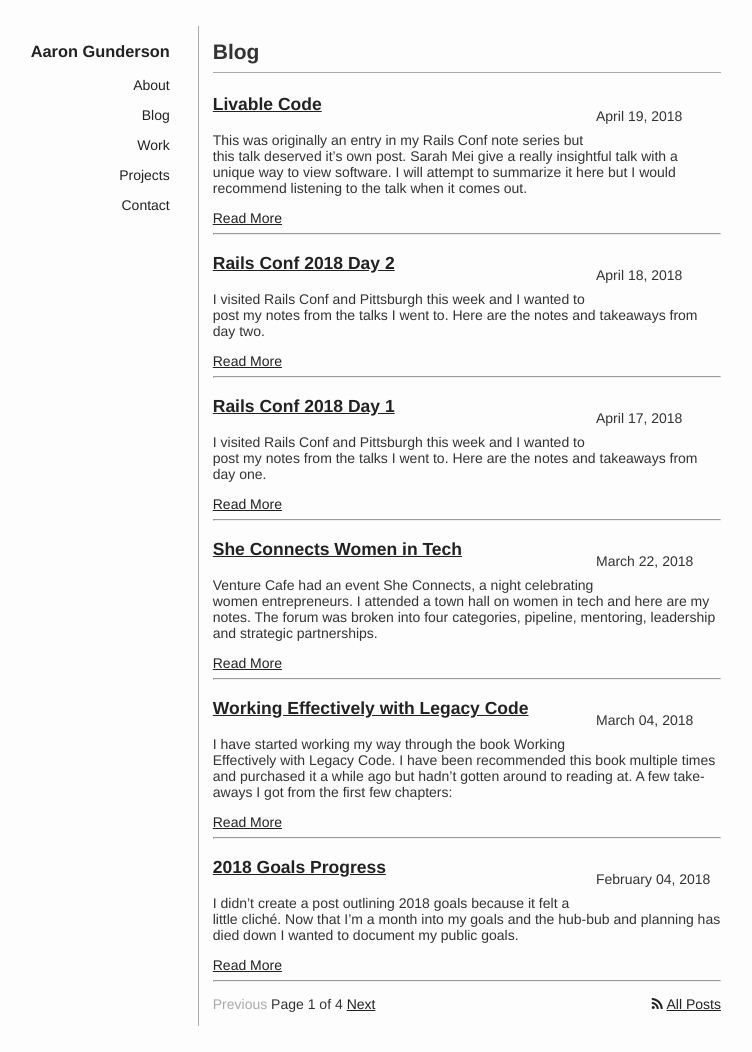
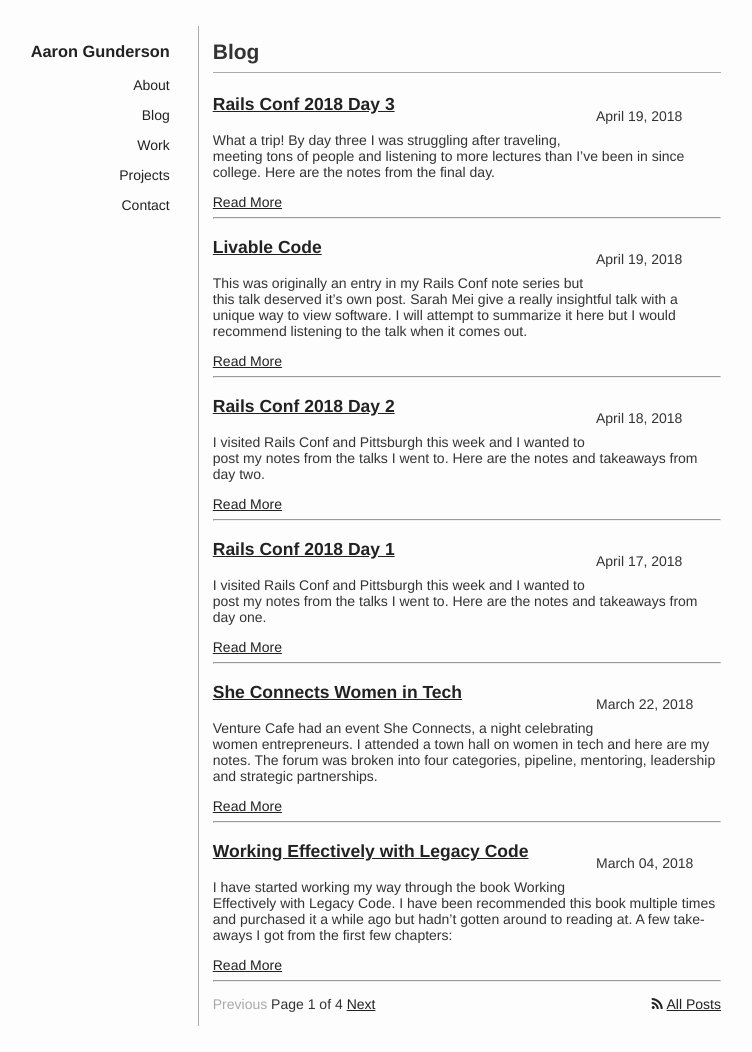
Before and after one commit to agundy/agundy.github.io, a Jekyll site: the page built from blog/index.html, in a window 1280 px wide. Shown: the whole page, without its empty margins (289-1041 px from the left). Built offline with Jekyll 4.4.1, drawn with Linux system fonts in a browser that asks for light colours; the list of posts is cut into pages by our own code; some of the changed lines change nothing that is shown.

Commit message:
Blog Post: Rails Conf Day 3
Fix spacing on she connects

```diff
--- /dev/null
+++ b/_posts/2018-04-19-railsconf-2018-day-3.md
@@ -0,0 +1,152 @@
+---
+layout: post
+title: Rails Conf 2018 Day 3
+tags:
+  - Learning
+  - Conferences
+---
+
+What a trip! By day three I was struggling after traveling, meeting tons of
+people and listening to more lectures than I've been in since college. Here are
+the notes from the final day.
+
+## Keynote: Livable Code
+
+#### Speaker: Sarah Mei
+
+This was one of my favorite talks of the whole conference! A great perspective
+on programming with actionable takeaways. I ended up making it it's own blog
+post here: [Livable Code]({% post_url 2018-04-19-livable-code %}).
+
+### Takeaways
+
+- Think of code as a house, keep it clean and organized but you live in it, so
+  make sure you can live and be happy.
+
+---
+## Putting Rails in a Corner: Understanding Database Isolation
+
+#### Speaker: Emil Ong
+
+### Notes
+
+Database commits have four isolation levels:
+
+1. **Read Uncommited:** no guarantees on reading data that won't be rolled
+   back.
+2. **Read Committed:** read may change during a transaction and will throw a
+   "this changed" warning.
+3. **Repeatable Read:** if an update came through while reading then rolls
+   back.
+4. **Serializable:** Transactions are completely isolated.
+
+Translating these isolation levels to be useful in Rails:
+- ActiveRecord allows setting the isolation level.
+- Read the data you are updating inside a transaction so that the db can throw
+  the changed warnings.
+- Keep assumptions and transactions small.
+- AR Statement Invalid error has a cause field that can be inspected.
+
+---
+
+## Up and Down Again: A Migration's Tale
+
+#### Speaker: Derek Prior
+
+### Notes
+
+Walked through how migrations work under the hood. Rails 5 introduces
+compatibility migrations to ensure running migrations with a new version does
+not produce different results. Even with compatability layer not all migrations
+are reversible or will create the same results. This is best effort and there
+can be migration rot: when migrations that previously worked are no longer
+runnable because they are no longer valid.
+
+Active Record migrations use the adapter pattern to handle the differing
+connections to different databases. Each conecttor knows how to translate
+commands like `add_column` into the SQL statements the database understands.
+When rolling back a migration ActiveRecord will record the steps a migration
+did and reverse them, ie `create_table` -> `drop_table`
+
+### Takeaways
+- Migrations that worked at the time might not be re-runnable.
+- With versioned migrations Rails make migrations easier to run after an
+  upgrade.
+
+---
+## The Intelligence of Instinct
+
+#### Speaker: Emily Freeman
+
+### Notes
+
+Talk was based around the System 1 and System 2 thinking that is described well
+in the book [Thinking Fast and Slow](#). Fear is a natural instinct that is
+system 1 saying "something is wrong!". It's up to us to listen to it. As
+developers we don't face life or death fear but instincts can still be useful.
+Something not sitting right in code or in the system? Check it out. You might
+be on to something. But remember that anxiety and fear are not the same thing.
+
+### Takeaways
+
+- Learn to listen to your instincts a little, they are honed for quick pattern
+  recognition. Why not dig and find if they are right?
+
+---
+##  Don't Settle for Poor Names (or for Poor Design)
+
+#### Speaker: Alistair McKinnell
+
+### Notes
+
+Strive for ubiquitous language. Ubiquitous language is used by everyone on the
+team from product to designers to users to developers. If people can't write,
+speak and program with the same language than communication issues are going to
+happen.
+
+Introduced the Simple Design Dynamo which is basically the diagram from here:
+[A Model for Improving Names](http://blog.thecodewhisperer.com/permalink/a-model-for-improving-names)
+and comes from extreme programming practices. There are three stages:
+
+1. Have passing tests for code.
+2. See structure and improve the names.
+3. Abstract and remove duplication
+
+It's a iterative cycle that can
+start in any stage but naming and code improves as the process is repeated. The
+complete working process looks like this:
+
+![Simple Design Dynamo](/assets/img/blog/simple_design_dynamo.png)
+
+### Takeaways
+
+- Don't settle for poor naming.
+- Use ubiquitous language to prevent confusion.
+- Iterate naming and code on structuring, naming, and cleaning duplication.
+
+---
+## Tenderlove
+
+#### Speaker: Aaron Patterson aka Tenderlove
+
+### Notes
+
+What a ridiculous talk. The topics covered many git puns, Twitter musings, cat
+poop tracking, toilet lid left up strobe lights, and Ruby performance, memory
+managemnt and profiling. Tenderlove doesn't take himself too seriously but
+stilled ended up giving some insight between puns and jokes.
+
+Performance profiling is tricky. Aaron talked about when to use a sampling
+profiler and when to use an exact profiler. What you are trying to figure out
+determines the profiler to use. When it's general performance and you need to
+know where time is being spent use a sampling profiler. This gives you
+statistical data without slowing down code.  When the question is "how many"
+then you will need an exact profiler.
+
+### Takeaways
+
+- Need to profile?
+  - When asking "how many?" use Exact Profiler
+  - When asking "how much?" use Sampling Profiler
+- Incredibly smart people are working hard to make other developers lives
+  easier.
```
Also changed, not shown: _posts/2018-03-22-she-connects.md (+29 -14 lines), assets/img/blog/simple_design_dynamo.png (added).
